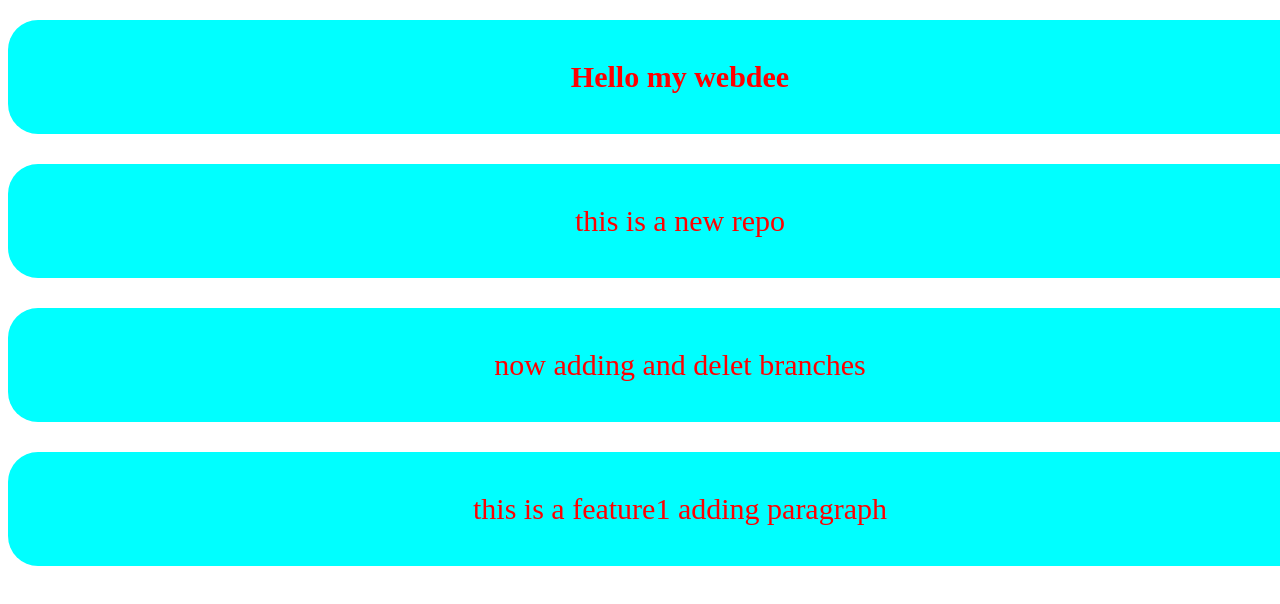
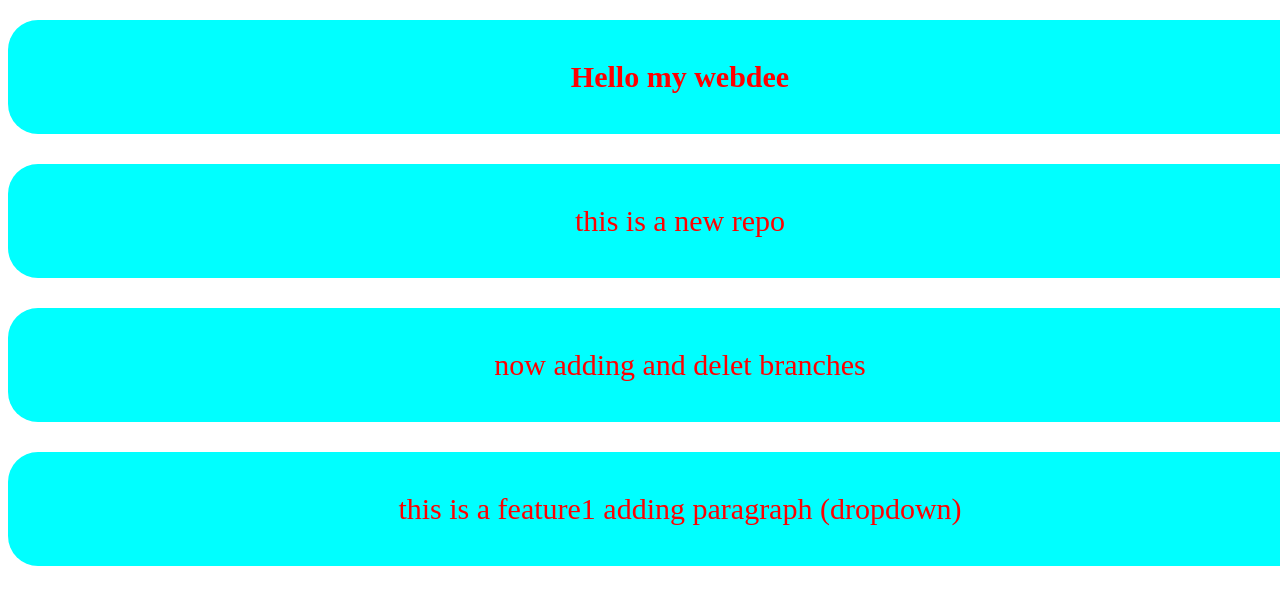
Before and after one commit to ShameemAnsari3/LocalRepo, a plain HTML site: page index.html in a window 1280 px wide. Shown: the top 604 px of the page. Drawn offline with Linux system fonts and the light colour scheme.

Commit message:
add dropdown

```diff
--- a/index.html
+++ b/index.html
@@ -14,7 +14,7 @@
 
     <p>now adding and delet branches </p>
 
-    <p> this is a feature1 adding paragraph</p>
+    <p> this is a feature1 adding paragraph (dropdown) </p>
 
 </body>
 </html>
```
